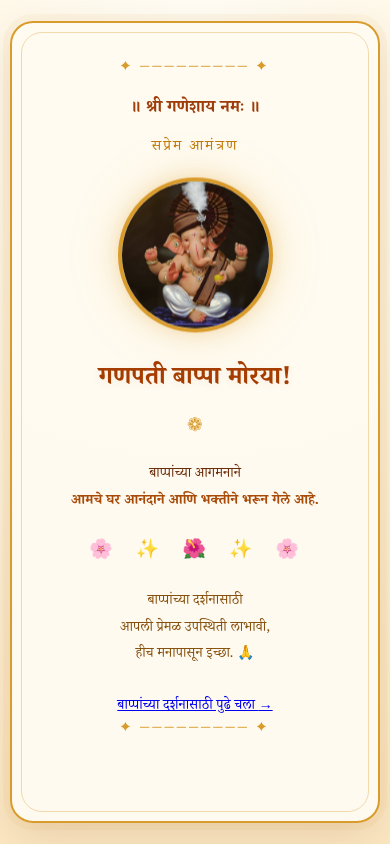
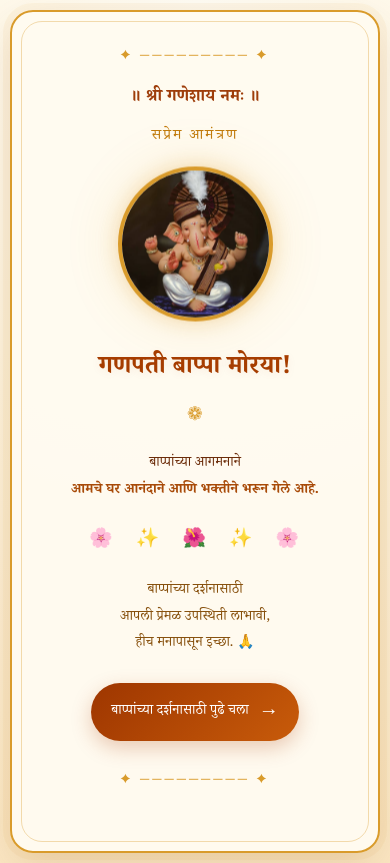
Before and after one commit to vaishnavi-wani/ganapati-invitation, a plain HTML site: page index.html in a window 390 px wide. Drawn offline with Linux system fonts and the light colour scheme.

Commit message:
css updation

```diff
--- a/style.css
+++ b/style.css
@@ -1,6 +1,10 @@
-/* ============================= */
-/* BASIC RESET */
-/* ============================= */
+/* =========================================
+   GANPATI INVITATION WEBSITE
+   Complete style.css
+   ========================================= */
+
+
+/* ---------- BASIC RESET ---------- */
 
 * {
     margin: 0;
@@ -9,15 +13,18 @@
 }
 
 
-/* ============================= */
-/* BODY */
-/* ============================= */
+/* ---------- BODY ---------- */
 
 body {
     min-height: 100vh;
 
     background:
-        radial-gradient(circle at top, #fffdf5 0%, #fff5df 45%, #fce8c4 100%);
+        radial-gradient(
+            circle at top,
+            #fffdf5 0%,
+            #fff5df 45%,
+            #fce8c4 100%
+        );
 
     font-family: "Noto Serif Devanagari", serif;
 
@@ -31,9 +38,7 @@ body {
 }
 
 
-/* ============================= */
-/* MAIN INVITATION CARD */
-/* ============================= */
+/* ---------- MAIN CARD ---------- */
 
 .invitation {
     position: relative;
@@ -59,11 +64,11 @@ body {
 
     overflow: hidden;
 
-    animation: pageAppear 1.2s ease;
+    animation: pageEnter 1s ease;
 }
 
 
-/* Inner Border */
+/* ---------- INNER DECORATIVE BORDER ---------- */
 
 .invitation::before {
     content: "";
@@ -83,9 +88,7 @@ body {
 }
 
 
-/* ============================= */
-/* TOP DECORATION */
-/* ============================= */
+/* ---------- TOP & BOTTOM DECORATION ---------- */
 
 .top-decoration,
 .bottom-decoration {
@@ -99,9 +102,13 @@ body {
 }
 
 
-/* ============================= */
-/* MANTRA */
-/* ============================= */
+.bottom-decoration {
+    margin-top: 30px;
+    margin-bottom: 0;
+}
+
+
+/* ---------- MANTRA ---------- */
 
 .mantra {
     color: #9e3d0a;
@@ -114,9 +121,7 @@ body {
 }
 
 
-/* ============================= */
-/* WELCOME */
-/* ============================= */
+/* ---------- WELCOME ---------- */
 
 .welcome {
     color: #c17a0a;
@@ -129,9 +134,9 @@ body {
 }
 
 
-/* ============================= */
-/* BAPPA IMAGE */
-/* ============================= */
+/* =========================================
+   BAPPA IMAGE
+   ========================================= */
 
 .ganpati {
     width: 190px;
@@ -165,9 +170,7 @@ body {
 }
 
 
-/* ============================= */
-/* SMALL BAPPA IMAGE PAGE 2 */
-/* ============================= */
+/* ---------- SMALL BAPPA IMAGE ON PAGE 2 ---------- */
 
 .small-ganpati {
     width: 125px;
@@ -177,9 +180,9 @@ body {
 }
 
 
-/* ============================= */
-/* MAIN HEADING */
-/* ============================= */
+/* =========================================
+   HEADINGS
+   ========================================= */
 
 h1 {
     color: #a63d00;
@@ -190,13 +193,23 @@ h1 {
 
     margin-bottom: 12px;
 
-    text-shadow: 0 2px 8px rgba(166, 61, 0, 0.08);
+    text-shadow:
+        0 2px 8px rgba(166, 61, 0, 0.08);
 }
 
 
-/* ============================= */
-/* SMALL DIVIDER */
-/* ============================= */
+h2 {
+    color: #a63d00;
+
+    font-size: 23px;
+
+    margin-top: 10px;
+
+    margin-bottom: 12px;
+}
+
+
+/* ---------- SMALL DIVIDER ---------- */
 
 .small-divider {
     color: #d99b2b;
@@ -207,9 +220,9 @@ h1 {
 }
 
 
-/* ============================= */
-/* MESSAGE */
-/* ============================= */
+/* =========================================
+   TEXT
+   ========================================= */
 
 .message {
     color: #6b2b08;
@@ -227,9 +240,20 @@ h1 {
 }
 
 
-/* ============================= */
-/* FLOWERS */
-/* ============================= */
+/* ---------- EXTRA INVITATION TEXT ---------- */
+
+.invite-line {
+    font-size: 15px;
+
+    line-height: 1.9;
+
+    color: #87500d;
+
+    margin-bottom: 25px;
+}
+
+
+/* ---------- FLOWERS ---------- */
 
 .flowers {
     margin: 22px 0;
@@ -242,30 +266,74 @@ h1 {
 }
 
 
-/* ============================= */
-/* EXTRA INVITATION TEXT */
-/* ============================= */
+/* =========================================
+   BUTTON
+   ========================================= */
 
-.invite-line {
+.button {
+    display: inline-flex;
+
+    justify-content: center;
+    align-items: center;
+
+    gap: 10px;
+
+    padding: 14px 25px;
+
+    background:
+        linear-gradient(
+            135deg,
+            #9e3600,
+            #c85b0a
+        );
+
+    color: white;
+
+    text-decoration: none;
+
+    border-radius: 30px;
+
     font-size: 15px;
 
-    line-height: 1.9;
+    box-shadow:
+        0 7px 20px rgba(166, 61, 0, 0.25);
 
-    color: #87500d;
+    transition:
+        transform 0.3s ease,
+        box-shadow 0.3s ease;
 
-    margin-bottom: 25px;
+    position: relative;
+
+    z-index: 2;
+
+    animation: buttonAppear 1.2s ease;
 }
 
 
-/* ============================= */
-/* BUTTON */
-/* ============================= */
+.button span {
+    font-size: 20px;
+
+    transition:
+        transform 0.3s ease;
+}
 
 
+.button:hover {
+    transform: translateY(-3px);
 
-/* ============================= */
-/* DETAILS SECTION */
-/* ============================= */
+    box-shadow:
+        0 11px 25px rgba(166, 61, 0, 0.3);
+}
+
+
+.button:hover span {
+    transform: translateX(5px);
+}
+
+
+/* =========================================
+   PAGE 2 - DETAILS
+   ========================================= */
 
 .details {
     margin: 28px 0;
@@ -278,9 +346,7 @@ h1 {
 }
 
 
-/* ============================= */
-/* EACH DETAIL */
-/* ============================= */
+/* ---------- EACH DETAIL ---------- */
 
 .detail-item {
     display: flex;
@@ -294,6 +360,8 @@ h1 {
     margin: 20px 0;
 }
 
+
+/* ---------- DETAIL ICON ---------- */
 
 .detail-icon {
     width: 42px;
@@ -316,6 +384,8 @@ h1 {
 }
 
 
+/* ---------- DETAIL HEADING ---------- */
+
 .detail-item h3 {
     color: #a63d00;
 
@@ -324,6 +394,8 @@ h1 {
     margin-bottom: 4px;
 }
 
+
+/* ---------- DETAIL TEXT ---------- */
 
 .detail-item p {
     color: #6b2b08;
@@ -339,9 +411,9 @@ h1 {
 }
 
 
-/* ============================= */
-/* BLESSING BOX */
-/* ============================= */
+/* =========================================
+   BLESSING BOX
+   ========================================= */
 
 .blessing-box {
     margin: 25px auto;
@@ -371,24 +443,7 @@ h1 {
 }
 
 
-/* ============================= */
-/* FINAL HEADING */
-/* ============================= */
-
-h2 {
-    color: #a63d00;
-
-    font-size: 23px;
-
-    margin-top: 10px;
-
-    margin-bottom: 12px;
-}
-
-
-/* ============================= */
-/* THANK YOU TEXT */
-/* ============================= */
+/* ---------- FINAL TEXT ---------- */
 
 .thank-you {
     color: #9a6518;
@@ -401,9 +456,9 @@ h2 {
 }
 
 
-/* ============================= */
-/* BACK BUTTON */
-/* ============================= */
+/* =========================================
+   BACK BUTTON
+   ========================================= */
 
 .back-button {
     position: fixed;
@@ -426,7 +481,9 @@ h2 {
     box-shadow:
         0 5px 15px rgba(0, 0, 0, 0.18);
 
-    transition: all 0.3s ease;
+    transition:
+        transform 0.3s ease,
+        background 0.3s ease;
 
     z-index: 100;
 }
@@ -439,25 +496,34 @@ h2 {
 }
 
 
-/* ============================= */
-/* ANIMATIONS */
-/* ============================= */
+/* =========================================
+   ANIMATIONS
+   ========================================= */
 
-@keyframes pageAppear {
+
+/* Page appears smoothly */
+
+@keyframes pageEnter {
 
     from {
         opacity: 0;
 
-        transform: translateY(25px);
+        transform:
+            scale(0.96)
+            translateY(20px);
     }
 
     to {
         opacity: 1;
 
-        transform: translateY(0);
+        transform:
+            scale(1)
+            translateY(0);
     }
 }
 
+
+/* Bappa gently floats */
 
 @keyframes floating {
 
@@ -475,6 +541,8 @@ h2 {
 }
 
 
+/* Flowers gently glow */
+
 @keyframes gentleGlow {
 
     0% {
@@ -491,9 +559,29 @@ h2 {
 }
 
 
-/* ============================= */
-/* MOBILE DESIGN */
-/* ============================= */
+/* Button appears slightly later */
+
+@keyframes buttonAppear {
+
+    from {
+        opacity: 0;
+
+        transform:
+            translateY(15px);
+    }
+
+    to {
+        opacity: 1;
+
+        transform:
+            translateY(0);
+    }
+}
+
+
+/* =========================================
+   MOBILE DESIGN
+   ========================================= */
 
 @media (max-width: 500px) {
 
@@ -523,11 +611,15 @@ h2 {
     }
 
 
+    /* Main Bappa image */
+
     .ganpati {
         width: 155px;
         height: 155px;
     }
 
+
+    /* Smaller Bappa on Page 2 */
 
     .small-ganpati {
         width: 110px;
@@ -537,6 +629,11 @@ h2 {
 
     h1 {
         font-size: 25px;
+    }
+
+
+    h2 {
+        font-size: 20px;
     }
 
 
@@ -587,11 +684,6 @@ h2 {
     }
 
 
-    h2 {
-        font-size: 20px;
-    }
-
-
     .back-button {
         left: 12px;
         bottom: 12px;
```
